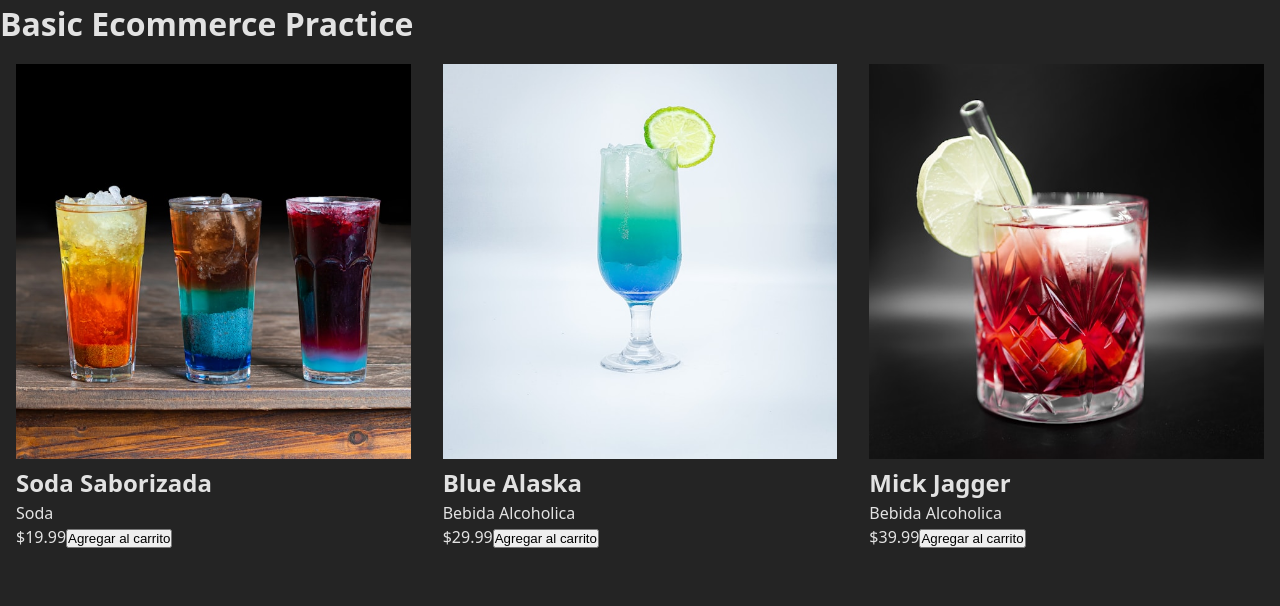
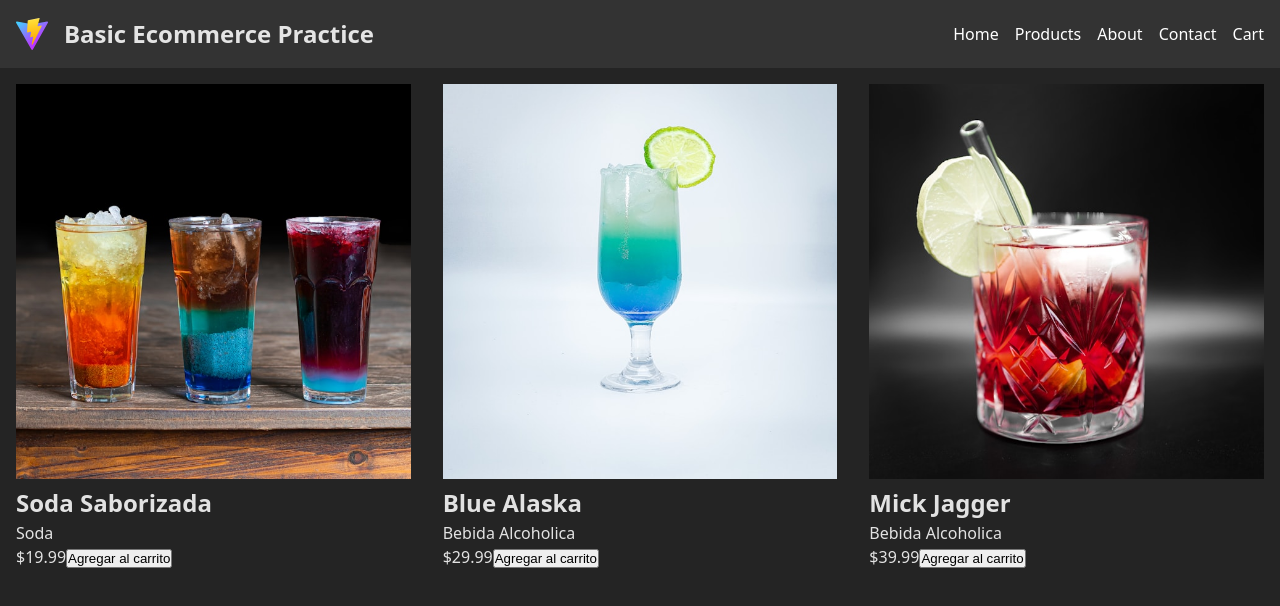
Before and after one commit to JohnnatanV/ecommerce-practice, a website built with Vite: page index.html in a window 1280 px wide. Built offline with nearby package versions, Linux system fonts and the light colour scheme.

Commit message:
Working on logic for JS, add cart with some styles

```diff
--- a/index.html
+++ b/index.html
@@ -8,7 +8,20 @@
     <title>Vite App</title>
   </head>
   <body>
-    <h1>Basic Ecommerce Practice</h1>
+    <nav>
+      <div class="logo">
+        <img src="/vite.svg" alt="Vite logo" />
+        <h1>Basic Ecommerce Practice</h1>
+      </div>
+      <ul>
+        <li><a href="#">Home</a></li>
+        <li><a href="#">Products</a></li>
+        <li><a href="#">About</a></li>
+        <li><a href="#">Contact</a></li>
+        <li><a href="#">Cart</a></li>
+      </ul>
+      <div class="cart"></div>
+    </nav>
     <div class="container"></div>
   </body>
   <script type="module" src="/src/main.js"></script>
--- a/src/main.js
+++ b/src/main.js
@@ -1,5 +1,8 @@
 import { images } from "./images";
 const container = document.querySelector(".container");
+const cart = document.querySelector(".cart");
+
+const cartContent = []
 
 const products = [
   { id: 1, name: "Soda Saborizada", description: "Soda", price: `$${19.99}`, img: images[0] },
@@ -14,6 +17,7 @@ products.forEach((product) => {
   const img = document.createElement("img");
   img.src = product.img;
   img.alt = product.name;
+  img.id = product.id;
 
   const title = document.createElement("h2");
   title.textContent = product.name;
--- a/src/style.css
+++ b/src/style.css
@@ -19,6 +19,50 @@
   box-sizing: border-box;
 }
 
+nav {
+  display: flex;
+  justify-content: space-between;
+  align-items: center;
+  padding: 1rem;
+  background-color: #333;
+  position: relative;
+
+  img {
+    margin-right: 1rem;
+  }
+
+  .logo {
+    display: flex;
+    flex-direction: row;
+  }
+
+  ul {
+    display:flex;
+    flex-direction: row;
+    justify-content: space-between;
+    list-style: none;
+    padding: 0;
+    margin: 0;
+
+    li {
+      margin-right: 1rem;
+
+      &:last-child {
+        margin-right: 0;
+      }
+
+      a {
+        color: white;
+        text-decoration: none;
+      }
+    }
+  }
+
+  .cart {
+    position: fixed;
+  }
+}
+
 .container {
   display: flex;
   flex-direction: row;
```
